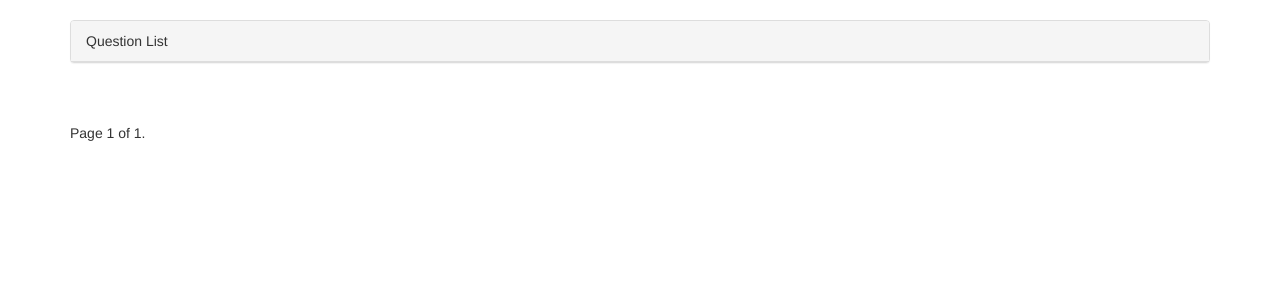
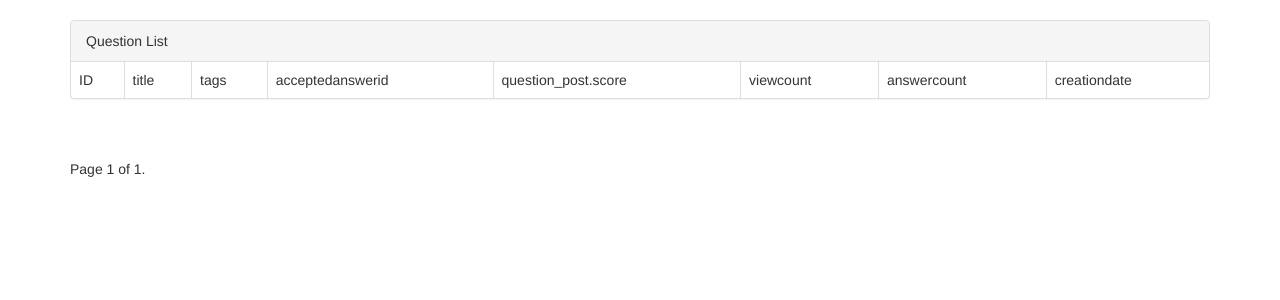
Before and after one commit to lmwsky/SOKnowledge, a Django app: page /annotator/question/page/1/1 in a window 1280 px wide. Shown: the part 52-352 px from the top of the page. Run offline with Django 3.2, Linux system fonts and the light colour scheme; data that the repository does not hold is empty; some libraries are stand-ins or nearby versions.

Commit message:
add info for posts

```diff
--- a/annotator/templates/annotator/question_list.html
+++ b/annotator/templates/annotator/question_list.html
@@ -3,25 +3,44 @@
 {% block content %}
     <div class="panel panel-default">
         <div class="panel-heading">Question List</div>
-        <ul class="list-group">
+        <table class="table table-bordered">
+        <tr>
+                        <td>ID</td>
+                        <td>title</td>
+                        <td>tags</td>
+                        <td>acceptedanswerid</td>
+                        <td>question_post.score</td>
 
+                        <td>viewcount</td>
+                        <td>answercount</td>
+                        <td>creationdate</td>
+
+                            </tr>
             {% for question_post in question_post_list %}
                 {% with index=forloop.counter0|add:-1 %}
-                    <li class="list-group-item">
                         {% if annotator_type == 1 %}
-                            <a href={% url 'annotator:ner_annotator_question' index|add:question_post_list.start_index %}>
+                            <tr class='clickable-row' data-href={% url 'annotator:ner_annotator_question' index|add:question_post_list.start_index %}>
                         {% endif %}
                         {% if annotator_type == 2 %}
-                            <a href={% url 'annotator:sentences_annotator_question' index|add:question_post_list.start_index %}>
+                            <tr class='clickable-row' data-href={% url 'annotator:sentences_annotator_question' index|add:question_post_list.start_index %}>
                         {% endif %}
-                        <h4>
-                            <small>{{ question_post.id }}</small>
-                            {{ question_post.title }}</h4>
-                        </a>
-                    </li>
+
+
+                        <td>{{ question_post.id }}</td>
+                        <td>{{ question_post.title }}</td>
+                        <td>{{ question_post.tags }}</td>
+                        <td>{{ question_post.acceptedanswerid }}</td>
+                        <td>{{ question_post.score }}</td>
+
+                        <td>{{ question_post.viewcount }}</td>
+                        <td>{{ question_post.answercount }}</td>
+                        <td>{{ question_post.creationdate }}</td>
+
+
+                            </tr>
                 {% endwith %}
             {% endfor %}
-        </ul>
+        </table>
     </div>
 
     <div class="pagination">
@@ -44,3 +63,14 @@
         </ul>
     </div>
 {% endblock %}
+
+{% block extra_js %}
+    <script type="text/javascript">
+        $(document).ready(function () {
+            $(".clickable-row").click(function() {
+                console.log("click");
+                window.location = $(this).data("href");
+            });
+        })
+    </script>
+{% endblock %}
```
Also changed, not shown: annotator/templates/annotator/answer_list_for_question.html (+31 -18 lines).
